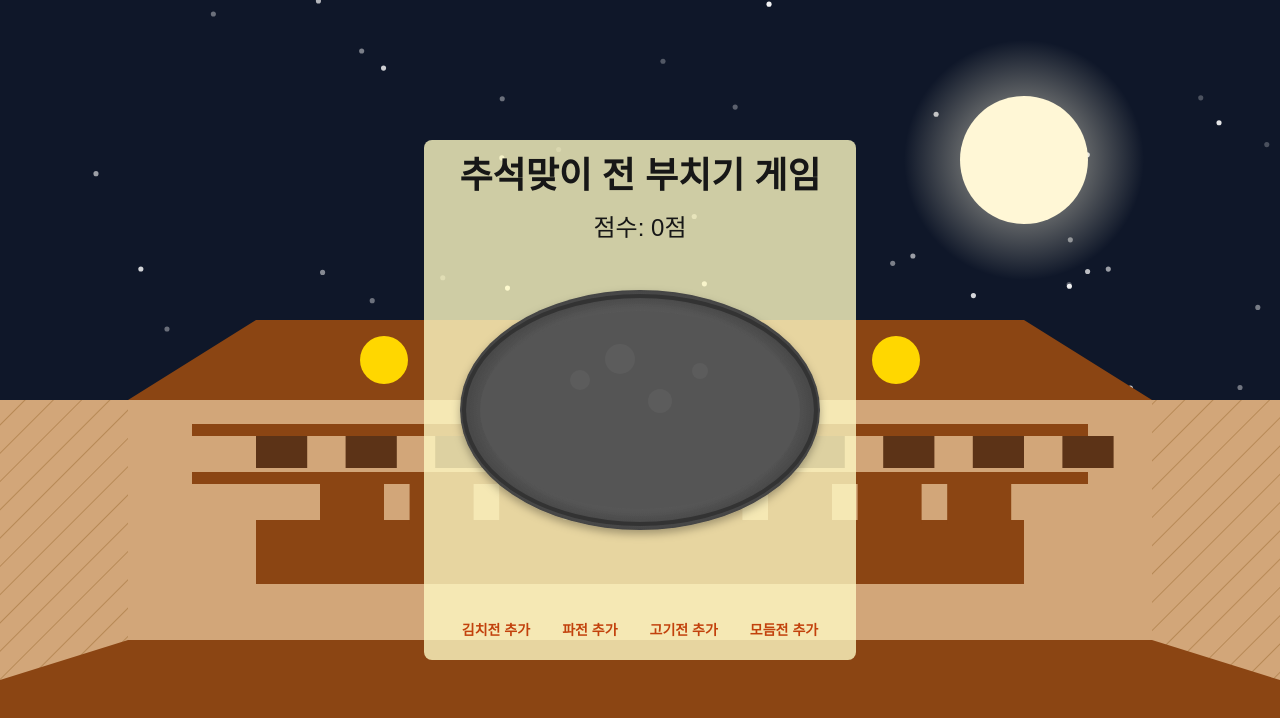
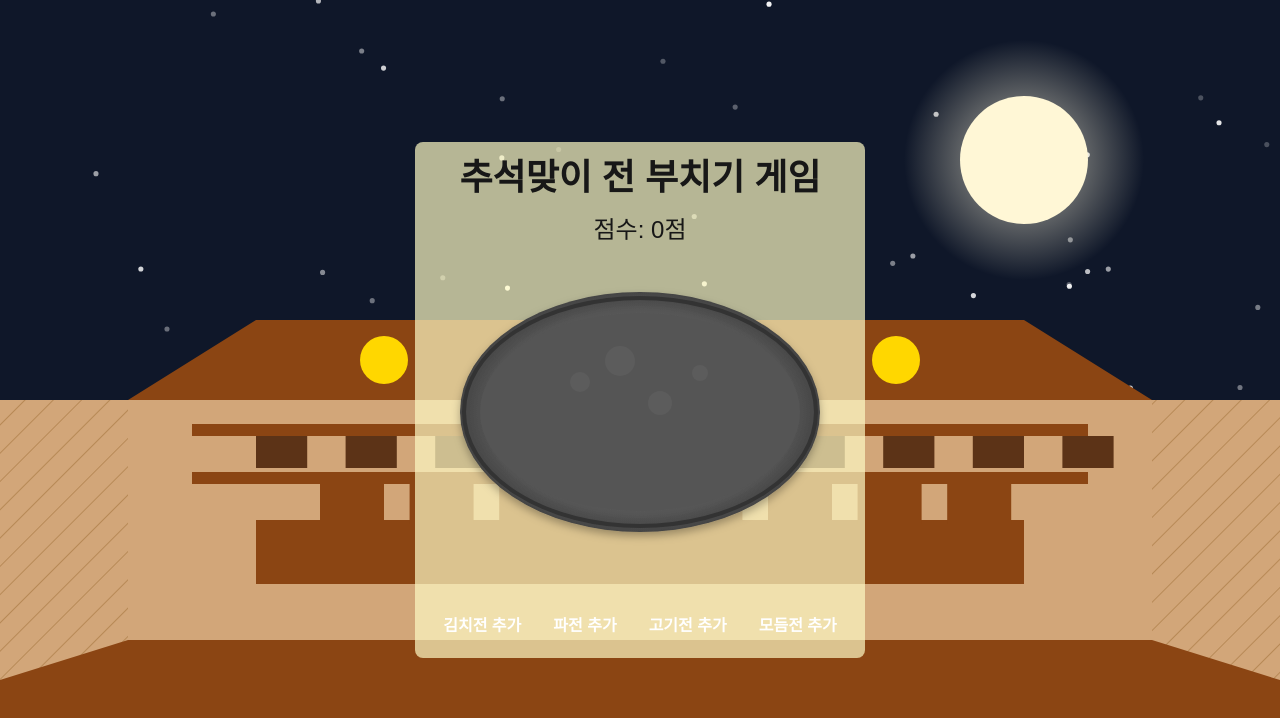
Before and after one commit to betterthanhajin/korean-pancake-game, a Next.js app: page / in a window 1280 px wide. Shown: the top 718 px of the page. Built offline with nearby package versions, Linux system fonts and the light colour scheme; a web font is replaced by a local one.

Commit message:
feat: 폰트 디자인 추가

```diff
--- a/app/globals.css
+++ b/app/globals.css
@@ -17,7 +17,14 @@
 body {
   color: var(--foreground);
   background: var(--background);
-  font-family: Arial, Helvetica, sans-serif;
+  font-family: 'EF_jejudoldam', sans-serif;
+}
+
+@font-face {
+  font-family: 'EF_jejudoldam';
+  src: url('https://fastly.jsdelivr.net/gh/projectnoonnu/noonfonts_2210-EF@1.0/EF_jejudoldam.woff2') format('woff2');
+  font-weight: normal;
+  font-style: normal;
 }
 
 @layer utilities {
--- a/components/pancakeGame.tsx
+++ b/components/pancakeGame.tsx
@@ -224,11 +224,11 @@ const PancakeGame: React.FC = () => {
 
   useEffect(() => {
     const handleResize = () => {
-      const width = Math.min(400, browserWidth.current - 40);
+      const width = Math.min(400, window.innerWidth * 0.9);
       const height = width * 0.75;
       setPanSize({ width, height });
       setJeonSize(Math.max(30, width * 0.15));
-      setBackgroundSize({ width: browserWidth.current, height: browserHeight.current });
+      setBackgroundSize({ width: window.innerWidth, height: window.innerHeight });
     };
 
     handleResize();
@@ -307,6 +307,7 @@ const PancakeGame: React.FC = () => {
         jeon.id === id ? { ...jeon, isFlipped: true } : jeon
       )
     );
+    if(gameOver) return;
     setMessage(`${JeonTypes[type].name}이 뒤집어졌습니다!`);
     updateScore(5);
   };
@@ -323,6 +324,7 @@ const PancakeGame: React.FC = () => {
         jeon.id === id && !jeon.isFlipped ? { ...jeon, isBurnt: true } : jeon
       )
     );
+    if(gameOver) return;
     setMessage(`${JeonTypes[type].name}이 타버렸네요!!`);
     updateScore(-10);
     setTimeout(() => removeJeon(id), 2000);
@@ -342,12 +344,17 @@ const PancakeGame: React.FC = () => {
     <div className="absolute top-0 left-0 w-full h-full">
       <JumakBackground width={backgroundSize.width} height={backgroundSize.height} />
     </div>
-    <div className="relative z-10 flex flex-col items-center justify-center p-4 bg-yellow-100 bg-opacity-80 rounded-lg">
-      <h1 className="text-3xl sm:text-4xl font-bold mb-4 text-center text-brown-800">추석맞이 전 부치기 게임</h1>
-      <div className="text-xl sm:text-2xl mb-4 text-brown-600">
-         점수: {score}점
+    <div className="relative z-10 flex flex-col items-center justify-center p-2 sm:p-4 bg-yellow-100 bg-opacity-70 rounded-lg max-w-[95%] sm:max-w-[80%] md:max-w-[70%] lg:max-w-[60%] mx-auto my-4">
+      <h1 className="text-2xl sm:text-3xl md:text-4xl font-bold mb-2 sm:mb-4 text-center text-brown-800">추석맞이 전 부치기 게임</h1>
+      <div className="text-lg sm:text-xl md:text-2xl mb-2 sm:mb-4 text-brown-600">
+        점수: {score}점
       </div>
-      <div className="relative mb-4">
+      <div className="relative mb-2 sm:mb-4" style={{
+        width: `${panSize.width}px`,
+        height: `${panSize.height}px`,
+        maxWidth: '100%',
+        maxHeight: '50vh'
+      }}>
         <Pan width={panSize.width} height={panSize.height} />
         {jeons.map((jeon) => (
           <Jeon
@@ -361,12 +368,12 @@ const PancakeGame: React.FC = () => {
           />
         ))}
       </div>
-      <p className="text-lg text-red-500 font-semibold h-6">{message}</p>
-      <div className="flex flex-wrap justify-center gap-2">
+      <p className="text-sm sm:text-base md:text-lg text-red-500 font-semibold h-4 sm:h-6 mb-2">{message}</p>
+      <div className="flex flex-wrap justify-center gap-1 sm:gap-2">
         {(Object.keys(JeonTypes) as Array<keyof JeonTypes>).map((type) => (
           <button
             key={type}
-            className="px-3 py-1 bg-brown-500 text-orange-700 rounded hover:bg-brown-600 transition text-md sm:text-sm font-bold"
+            className="px-2 py-1 sm:px-3 sm:py-1 bg-brown-500 text-white rounded hover:bg-brown-600 transition text-xs sm:text-sm md:text-base font-bold"
             onClick={() => addJeon(type)}
             disabled={gameOver}
           >
```
